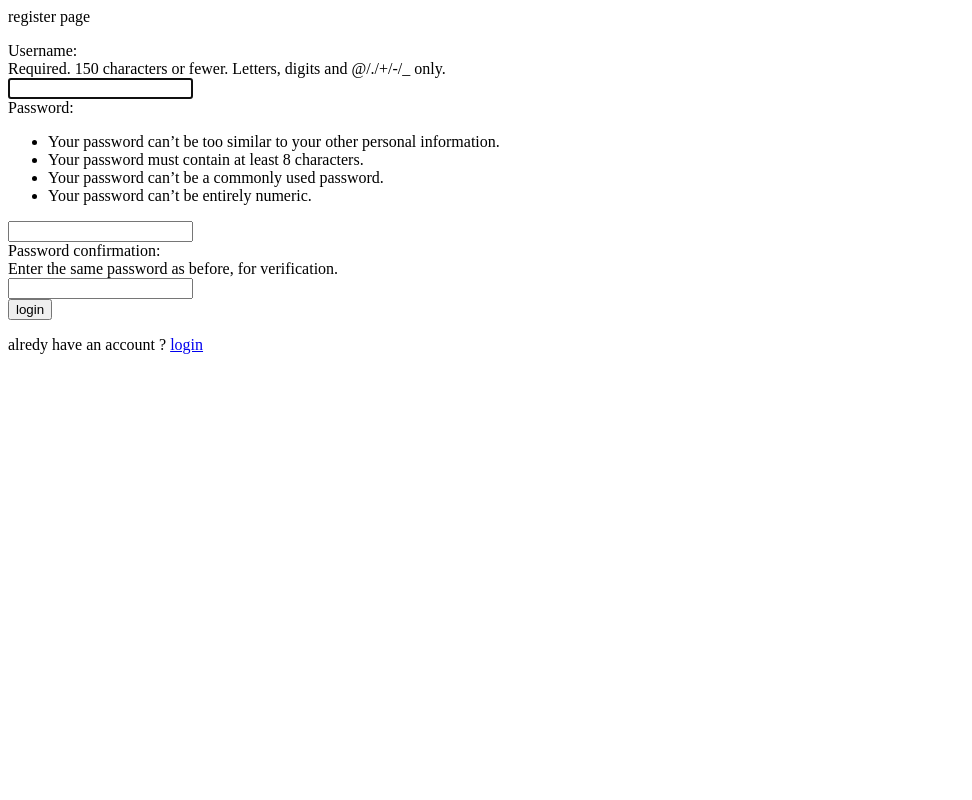
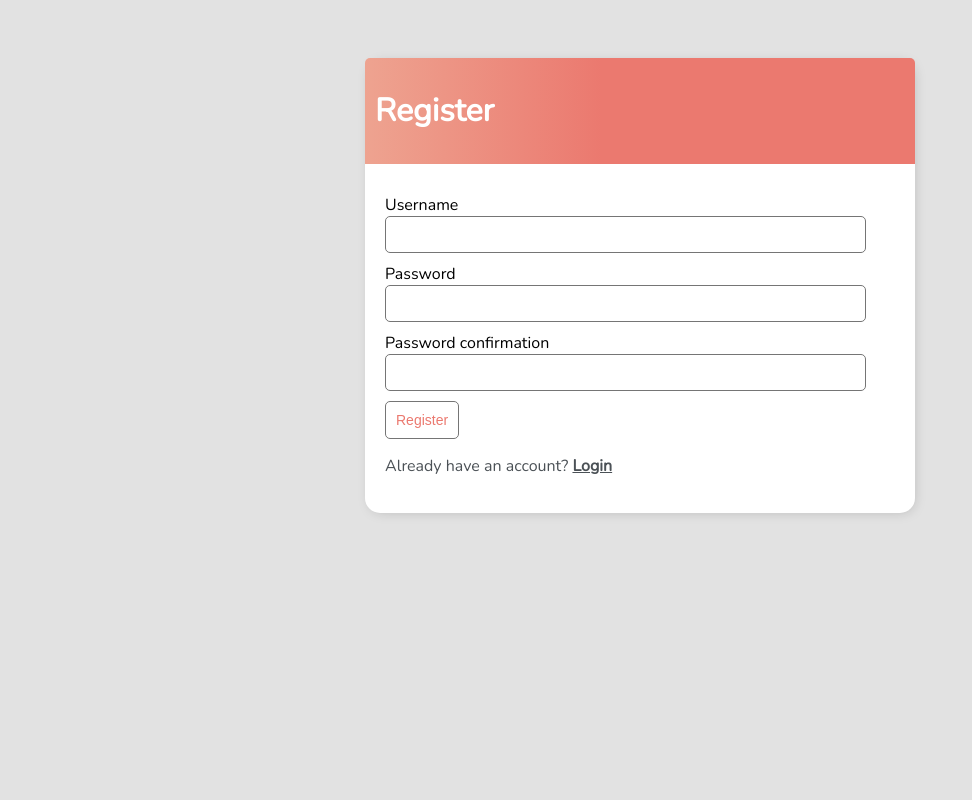
Before and after one commit to Ebrahimakbari/ToDoList, a Django app: page /register/ in a window 1280 px wide. Shown: the whole page, without its empty margins (0-972 px from the left). Run offline with Django 5.2, Linux system fonts and the light colour scheme.

Commit message:
statics included

```diff
--- a/base/templates/base/register.html
+++ b/base/templates/base/register.html
@@ -1,9 +1,53 @@
-<p>register page</p>
+{% extends "shared/__layout.html" %}
+{% load static %}
 
-<form action="{% url "register" %}" method="post">
-    {% csrf_token %}
-    {{form}}
-    <input type="submit" value='login'>
-</form>
+{% block title %}Register{% endblock title %}
+{% block content %}
+<div class="header-bar">
+    <h1>Register</h1>
+</div>
+    <div class="card-body">
+        <form action="{% url "register" %}" method="POST">
+            {% csrf_token %}
+            {% if form.non_field_errors %}
+                <div class="error-message">
+                    {% for error in form.non_field_errors %}
+                        {{ error }}
+                    {% endfor %}
+                </div>
+            {% endif %}
+            <label>{{ form.username.label }}</label>
+            {{ form.username }}
+            {% if form.username.errors %}
+                <div class="error-message">
+                    {% for error in form.username.errors %}
+                        {{ error }}
+                    {% endfor %}
+                </div>
+            {% endif %}
 
-<p>alredy have an account ? <a href="{% url "login" %}">login</a></p>
+            <label>{{ form.password1.label }}</label>
+            {{ form.password1 }}
+            {% if form.password1.errors %}
+                <div class="error-message">
+                    {% for error in form.password1.errors %}
+                        {{ error }}
+                    {% endfor %}
+                </div>
+            {% endif %}
+
+            <label>{{ form.password2.label }}</label>
+            {{ form.password2 }}
+            {% if form.password2.errors %}
+                <div class="error-message">
+                    {% for error in form.password2.errors %}
+                        {{ error }}
+                    {% endfor %}
+                </div>
+            {% endif %}
+
+            <input class="button" type="submit" value="Register" id="reg_input">
+        </form>
+        <p>Already have an account? <a href="{% url 'login' %}">Login</a></p>
+    </div>
+{% endblock content %}
--- a/base/templates/base/task_detail.html
+++ /dev/null
@@ -1,3 +0,0 @@
-<a href="{% url "tasks" %}">go back</a>
-
-<h1>this is detail of {{object}}</h1>
--- a/base/urls.py
+++ b/base/urls.py
@@ -7,7 +7,6 @@ urlpatterns =[
     path('logout/',views.logout_view,name='logout'),
     path('register/',views.RegisterClass.as_view(),name='register'),
     path('',views.TaskList.as_view(),name='tasks'),
-    path('task/<int:pk>',views.TaskDetail.as_view(),name='task'),
     path('create-task/',views.TaskCreate.as_view(),name='create_task'),
     path('update-task/<int:pk>',views.TaskUpdate.as_view(),name='update_task'),
     path('delete-task/<int:pk>',views.TaskDelete.as_view(),name='delete_task'),
--- a/base/views.py
+++ b/base/views.py
@@ -1,10 +1,9 @@
 from django.contrib.auth import logout,login
 from django.forms import BaseModelForm
 from django.http import HttpRequest, HttpResponse
-from django.shortcuts import render, redirect
+from django.shortcuts import redirect
 from django.urls import reverse_lazy
 from django.views.generic.list import ListView
-from django.views.generic.detail import DetailView
 from django.contrib.auth.forms import UserCreationForm
 from django.views.generic.edit import UpdateView , DeleteView, CreateView,FormView
 from django.utils.decorators import method_decorator
@@ -62,12 +61,6 @@ class TaskList(ListView):
 
 
 @method_decorator(decorator_group(),name='dispatch')
-class TaskDetail(DetailView):
-    model = Task
-    context_object_name = 'task'
-
-
-@method_decorator(decorator_group(),name='dispatch')
 class TaskCreate(CreateView):
     model = Task
     fields = ['title','description','complete']
@@ -94,3 +87,6 @@ class TaskDelete(DeleteView):
     success_url = reverse_lazy('tasks')
     context_object_name = 'task'
     template_name = 'base/task_delete.html'
+    def get_queryset(self):
+        owner = self.request.user
+        return self.model.objects.filter(user=owner)
--- /dev/null
+++ b/static/css/style.css
@@ -0,0 +1,175 @@
+body {
+    background-color: #e2e2e2;
+    font-family: 'Nunito', sans-serif;
+    padding-top: 50px;
+}
+
+a,
+p {
+    color: #4b5156
+}
+
+a {
+    font-weight: 600;
+}
+
+.container {
+    max-width: 550px;
+    margin: auto;
+    border-radius: 15px;
+    background-color: #fff;
+    -webkit-box-shadow: 2px 2px 13px -4px rgba(0, 0, 0, 0.21);
+    box-shadow: 2px 2px 13px -4px rgba(0, 0, 0, 0.21);
+}
+
+input {
+    outline: none;
+    border: none;
+}
+
+.header-bar {
+    display: flex;
+    justify-content: space-between;
+    color: #fff;
+    padding: 10px;
+    border-radius: 5px 5px 0 0;
+    background: linear-gradient(90deg, #EEA390 0%, #EB796F 43%, #EB796F 100%);
+}
+
+.header-bar a {
+    color: rgb(247, 247, 247);
+    text-decoration: none;
+}
+
+.task-wrapper {
+    display: flex;
+    align-items: center;
+    justify-content: space-between;
+    background-color: #fff;
+    border-top: 1px solid #dfe4ea;
+    overflow: hidden;
+}
+
+.task-title {
+    display: flex;
+    padding: 20px;
+}
+
+.task-title a {
+    text-decoration: none;
+    color: #4b5156;
+    margin-left: 10px;
+}
+
+.task-complete-icon {
+    height: 20px;
+    width: 20px;
+    background-color: rgb(105, 192, 105);
+    border-radius: 50%;
+}
+
+.task-incomplete-icon {
+    height: 20px;
+    width: 20px;
+    background-color: rgb(218, 218, 218);
+    border-radius: 50%;
+}
+
+.delete-link {
+    text-decoration: none;
+    font-weight: 900;
+    color: #cf4949;
+    font-size: 22px;
+    line-height: 0;
+    padding: 20px 0px;
+}
+
+/*Handle Classes*/
+
+.handle {
+    display: inline-block;
+    padding: 20px 16px;
+    cursor: grab;
+    user-select: none;
+}
+
+.handle:after,
+.handle:before {
+    display: block;
+    content: "";
+}
+
+.handle:active,
+.handle:active:before,
+.handle:active:after {
+    cursor: grabbing;
+}
+
+.dropArea {
+    background-color: #f1f2f6;
+    color: black;
+    border: #ced6e0 1px solid;
+}
+
+.selectedTask {
+    opacity: 0.6;
+}
+
+
+#add-link {
+    color: #EB796F;
+    text-decoration: none;
+    font-size: 42px;
+    text-shadow: 1px 1px #81413b;
+}
+
+#search-add-wrapper {
+    display: flex;
+    justify-content: space-between;
+    align-items: center;
+    padding: 20px;
+}
+
+@media screen and (max-width:320px) {
+    #search-add-wrapper {
+        padding: 10px;
+    }
+}
+
+input[type=text],
+input[type=password],
+textarea {
+    border: 1px solid #757575;
+    border-radius: 5px;
+    padding: 10px;
+    width: 90%;
+}
+
+label {
+    padding-top: 10px !important;
+    display: block;
+}
+
+::placeholder {
+    font-weight: 300;
+    opacity: 0.5;
+}
+
+.button {
+    border: 1px solid #757575;
+    background-color: #FFF;
+    color: #EB796F;
+    padding: 10px;
+    font-size: 14px;
+    border-radius: 5px;
+    cursor: pointer;
+    text-decoration: none;
+}
+
+.card-body {
+    padding: 20px;
+}
+
+#reg_input {
+    margin-top:10px ;
+}
--- /dev/null
+++ b/templates/shared/__layout.html
@@ -0,0 +1,17 @@
+<!DOCTYPE html>
+<html lang="en">
+<head>
+    <meta charset="UTF-8">
+    <meta name="viewport" content="width=device-width, initial-scale=1.0">
+    <link rel="stylesheet" href="style.css">
+    <link rel="preconnect" href="https://fonts.gstatic.com">
+    <link href="/static/css/style.css" rel="stylesheet">
+    <link href="https://fonts.googleapis.com/css2?family=Nunito:wght@200&display=swap" rel="stylesheet">
+    <title>{% block title %}{% endblock title %}</title>
+</head>
+<body>
+    <div class="container">
+        {% block content %}{% endblock content %}
+    </div>
+</body>
+</html>
```
Also changed, not shown: ToDoList/settings.py (+5 -2 lines), base/templates/base/login.html (+18 -7 lines), base/templates/base/task_create.html (+15 -6 lines), base/templates/base/task_delete.html (+17 -6 lines), base/templates/base/task_list.html (+48 -40 lines).
